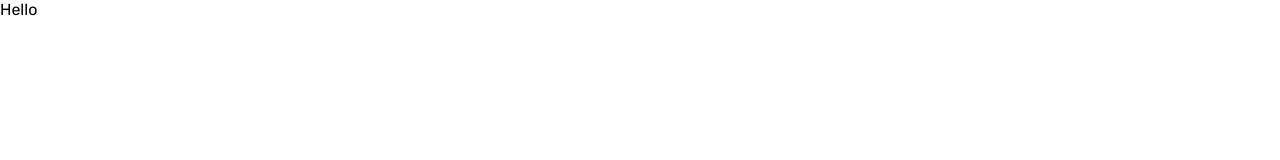
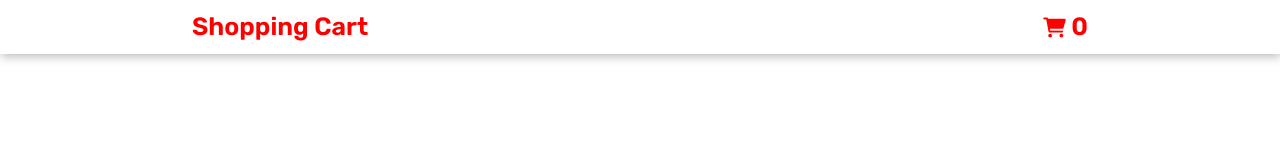
Before and after one commit to purnoy/new-cart-js, a website: page index.html in a window 1280 px wide. Shown: the top 160 px of the page. Drawn offline with Linux system fonts and the light colour scheme.

Commit message:
added navbar and route functions

```diff
--- a/css/styles.css
+++ b/css/styles.css
@@ -46,4 +46,38 @@ body{
     justify-content: center;
     align-items: center;
     overflow: hidden;*/
+    height: 2000px;
 }
+
+.container{
+    width: 100%;
+    margin: 0 auto;
+    padding: 12px 15%;
+}
+#nav{
+    position: fixed;
+    top: 0;
+    left: 0;
+    right: 0;
+    z-index: 10;
+    transition: .5s;
+    background-color: #fff;
+}
+
+.flex{
+    display: flex;
+    align-items: center;
+    justify-content: space-between;
+}
+a{
+    font-size: 25px;
+    font-weight: 600;
+    color: red;
+}
+i{
+    font-size: 20px;
+    color: red;
+}
+.shadow-md{
+    box-shadow:  1px 2px 10px rgba(0,0,0,.3);
+}
--- a/js/index.js
+++ b/js/index.js
@@ -0,0 +1,60 @@
+const container = document.getElementById("container");
+const navBar = document.getElementById("nav");
+
+
+
+
+const navigateTo = (url) =>{
+    history.pushState({}, "", url);
+    loadPage();
+}
+
+const route = (event) =>{
+    event - event || window.event;
+    event.preventDefault();
+
+    if(event.target.parentNode.id == "cart"){
+        navigateTo(event.target.parentNode.parentNode.href);
+    }
+    if(event.target.parentNode.id == "cart-route"){
+        navigateTo(event.target.parentNode.href)
+    }
+    else{
+        navigateTo(event.target.href);
+    }
+}
+
+const generateNavbarHTML = () =>{   return `
+    <div id="nav">
+        <div class="container flex shadow-md">
+            <a href="/" data-link >Shopping Cart</a>
+            <a href="/cart" data-link id="cart-route" onclick="route()">
+                <div id="cart">
+                    <i class="fa-solid fa-cart-shopping"></i>
+                    <span class="cartItem" id="nav-cart-item"> 0 </span>
+                </div>
+            </a>
+        </div>
+    </div>
+    `;
+}
+
+window.route = route;
+
+const loadNavbar = () =>{
+    container.innerHTML = generateNavbarHTML();
+}
+const loadPage = () =>{
+    loadNavbar();
+}
+
+window.onpopstate = loadPage;
+
+document.addEventListener("DOMContentLoaded", ()=>{
+    document.body.addEventListener('click',(e)=>{
+        e.preventDefault();
+        navigateTo(e.target.href);
+    })
+
+    loadPage();
+})
```
